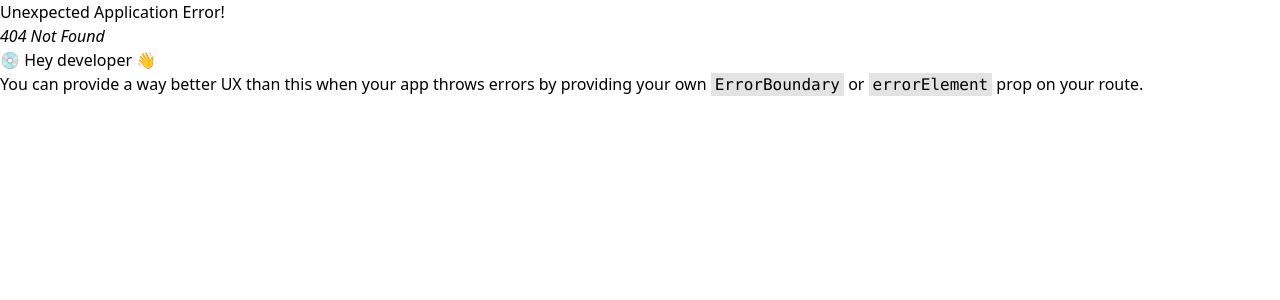
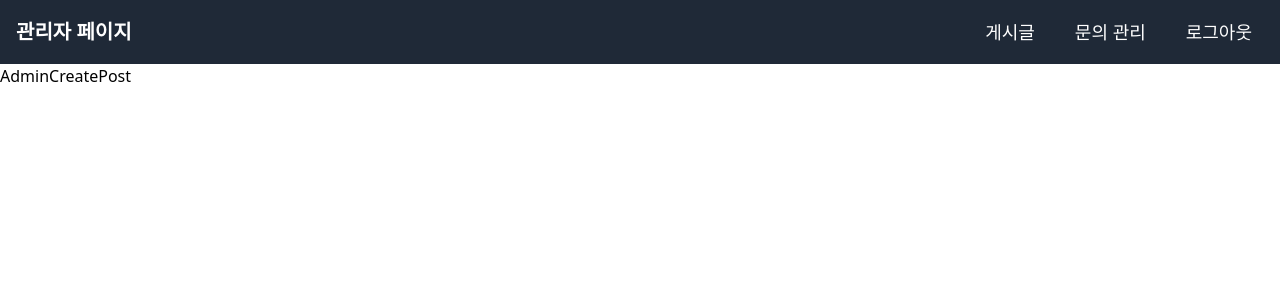
Before and after one commit to kimtaekjin/company_website, a React (Vite) app in the folder pronted/: page /admin/create-post in a window 1280 px wide. Before the commit this address had no page. Shown: the top 300 px of the page. Built offline with nearby package versions, Linux system fonts and the light colour scheme.

Commit message:
5-3 관리자 네비게이션바 만들기 1부

```diff
--- a/pronted/src/App.jsx
+++ b/pronted/src/App.jsx
@@ -18,6 +18,11 @@
 import Contact from "./Page/Contact/Contact";
 import AdminLogin from "./Page/Admin/AdminLogin";
 import { useEffect, useState } from "react";
+import AdminPosts from "./Page/Admin/AdminPosts";
+import AdminCreatePost from "./Page/Admin/AdminCreatePost";
+import AdminEditPost from "./Page/Admin/AdminEditPost";
+import AdminContacts from "./Page/Admin/AdminContacts";
+import AdminNavbar from "./Components/AdminNavbar/AdminNavbar";
 
 function AuthRedirectRoute() {
   const [isAuthenticated, setIsAuthenticated] = useState(null);
@@ -52,6 +57,14 @@
       <Navbar />
       <Outlet />
       <Footer />
+    </>
+  );
+}
+function AdminLayout() {
+  return (
+    <>
+      <AdminNavbar />
+      <Outlet />
     </>
   );
 }
@@ -90,10 +103,27 @@
   {
     path: "/admin",
     element: <AuthRedirectRoute />,
+    children: [{ index: true, element: <AdminLogin /> }],
+  },
+  {
+    path: "/admin",
+    element: <AdminLayout />,
     children: [
       {
-        index: true,
-        element: <AdminLogin />,
+        path: "posts",
+        element: <AdminPosts />,
+      },
+      {
+        path: "create-post",
+        element: <AdminCreatePost />,
+      },
+      {
+        path: "edit-post/:id",
+        element: <AdminEditPost />,
+      },
+      {
+        path: "contacts",
+        element: <AdminContacts />,
       },
     ],
   },
--- /dev/null
+++ b/pronted/src/Components/AdminNavbar/AdminNavbar.jsx
@@ -0,0 +1,98 @@
+import React, { useState } from "react";
+import { HiMenu, HiX } from "react-icons/hi";
+import { Link, useNavigate } from "react-router-dom";
+import axios from "axios";
+
+const AdminNavbar = () => {
+  const [isOpen, setIsOpen] = useState(false);
+
+  const Navigate = useNavigate();
+
+  const handleLogout = async () => {
+    try {
+      const response = await axios.post(
+        "http://localhost:3000/api/auth/logout",
+        {},
+        { withCredentials: true }
+      );
+      if (response.status === 200) {
+        Navigate("/admin");
+      }
+    } catch (error) {
+      console.log("로그아웃 실패: ", error);
+    }
+  };
+
+  return (
+    <div className="bg-gray-800 text-white">
+      <div className="max-w-7xl mx-auto px-4">
+        <div className="flex justify-between items-center h-16">
+          <div className="flex-shrink-0">
+            <Link to="/admin/posts" className="text-xl font-bold">
+              관리자 페이지
+            </Link>
+          </div>
+
+          <div className="hidden text-lg lg:flex items-center space-x-4">
+            <Link
+              to="/admin/posts"
+              className="hover:bg-gray-700 px-3 py-2 rounded"
+            >
+              게시글
+            </Link>
+            <Link
+              to="/admin/contacts"
+              className="hover:bg-gray-700 px-3 py-2 rounded"
+            >
+              문의 관리
+            </Link>
+            <button
+              onClick={handleLogout}
+              className="hover:bg-gray-700 px-3 py-2 rounded text-white"
+            >
+              로그아웃
+            </button>
+          </div>
+
+          <div className="lg:hidden">
+            <button
+              onClick={() => setIsOpen(!isOpen)}
+              className="p-2 rounded-md hover:bg-gray-700"
+            >
+              {isOpen ? <HiX size={24} /> : <HiMenu size={24} />}
+            </button>
+          </div>
+        </div>
+
+        {isOpen && (
+          <div className="lg:hidden">
+            <div className="px-2 pt-2 pb-3 space-y-1">
+              <Link
+                to="/admin/posts"
+                className="block hover:bg-gray-700 px-3 py-2 rounded"
+                onClick={() => setIsOpen(false)}
+              >
+                게시글
+              </Link>
+              <Link
+                to="/admin/contacts"
+                className="block hover:bg-gray-700 px-3 py-2 rounded"
+                onClick={() => setIsOpen(false)}
+              >
+                문의 관리
+              </Link>
+              <button
+                onClick={handleLogout}
+                className="block w-full text-left hover:bg-gray-700 px-3 py-2 rounded"
+              >
+                로그아웃
+              </button>
+            </div>
+          </div>
+        )}
+      </div>
+    </div>
+  );
+};
+
+export default AdminNavbar;
--- a/pronted/src/Page/Admin/AdminContacts.jsx
+++ b/pronted/src/Page/Admin/AdminContacts.jsx
@@ -0,0 +1,7 @@
+import React from "react";
+
+const AdminContacts = () => {
+  return <div>AdminContacts</div>;
+};
+
+export default AdminContacts;
--- a/pronted/src/Page/Admin/AdminCreatePost.jsx
+++ b/pronted/src/Page/Admin/AdminCreatePost.jsx
@@ -0,0 +1,7 @@
+import React from "react";
+
+const AdminCreatePost = () => {
+  return <div>AdminCreatePost</div>;
+};
+
+export default AdminCreatePost;
--- a/pronted/src/Page/Admin/AdminEditPost.jsx
+++ b/pronted/src/Page/Admin/AdminEditPost.jsx
@@ -0,0 +1,7 @@
+import React from "react";
+
+const AdminEditPost = () => {
+  return <div>AdminEditPost</div>;
+};
+
+export default AdminEditPost;
--- a/pronted/src/Page/Admin/AdminPosts.jsx
+++ b/pronted/src/Page/Admin/AdminPosts.jsx
@@ -0,0 +1,7 @@
+import React from "react";
+
+const AdminPosts = () => {
+  return <div>AdminPosts</div>;
+};
+
+export default AdminPosts;
```
